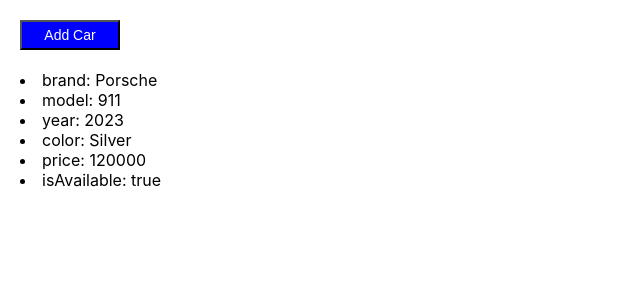
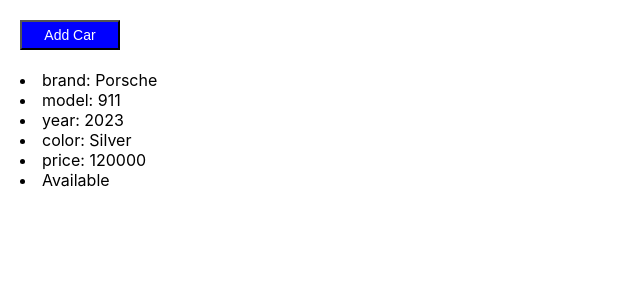
Before and after one commit to derkach2288/react-learning, a React (Create React App) app: page / in a window 1280 px wide. Both pictures are taken after a click on the button "Add Car". Shown: the top 300 px of the page, without its empty margins (0-640 px from the left). Built offline with nearby package versions, Linux system fonts and the light colour scheme.

Commit message:
add hw19_v2

```diff
--- a/src/homeworks/HomeWork19/HomeWork19.jsx
+++ b/src/homeworks/HomeWork19/HomeWork19.jsx
@@ -13,12 +13,28 @@
 
   const [auto, setAuto] = useState({});
 
+  // const newCar = Object.keys(auto).map((autoKeys) => {
+  //   return (
+  //     <li key={`auto-props-${Math.random()}`}>
+  //       {autoKeys}: {auto[autoKeys].toString()}{" "}
+  //     </li>
+  //   );
+  // });
+
   const newCar = Object.keys(auto).map((autoKeys) => {
-    return (
-      <li key={`auto-props-${Math.random()}`}>
-        {autoKeys}: {auto[autoKeys].toString()}{" "}
-      </li>
-    );
+    const autoContent = () => {
+      if (autoKeys === "isAvailable") {
+        if (auto[autoKeys]) {
+          return "Available";
+        }
+
+        return "Not available";
+      }
+
+      return `${autoKeys}: ${auto[autoKeys]}`;
+    };
+
+    return <li key={`auto-props-${Math.random()}`}>{autoContent()}</li>;
   });
 
   const addCar = () => {
```
